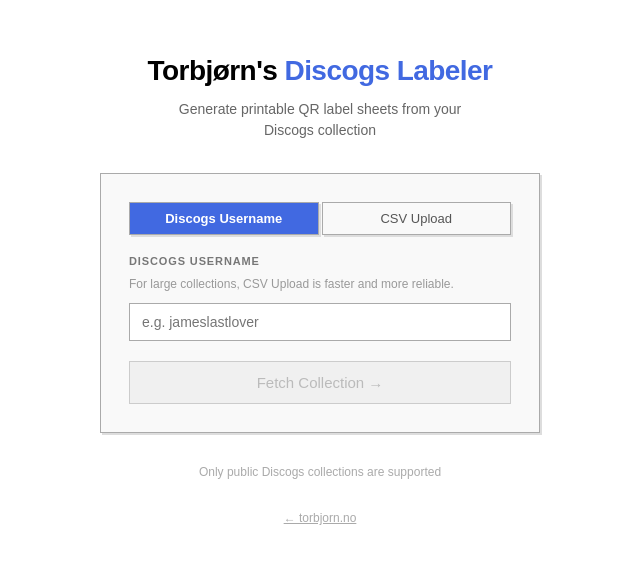
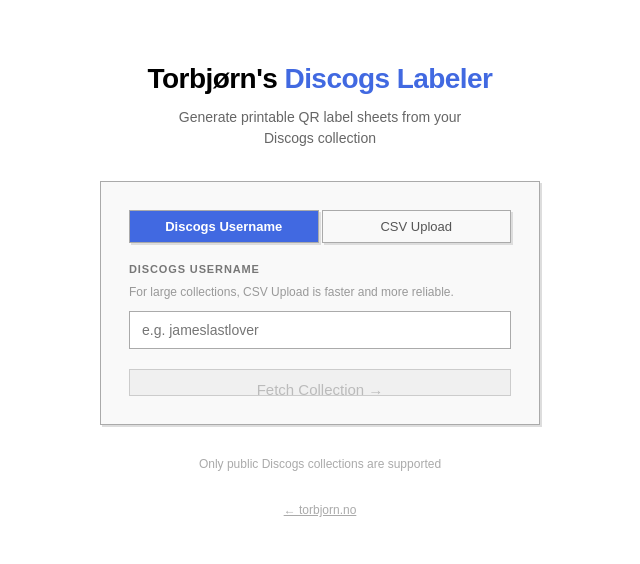
Before and after one commit to torbjornbp/discogs-labeler, a React (Vite) app: page / in a window 1280 px wide. Shown: the part 110-674 px from the top of the page, without its empty margins (320-960 px from the left). Built offline with nearby package versions, Linux system fonts and the light colour scheme; a web font is replaced by a local one.

Commit message:
Fix header element heights: explicit height on buttons, input, and selected count

```diff
--- a/src/index.css
+++ b/src/index.css
@@ -46,10 +46,12 @@
   border: 1px solid #aaa;
   box-shadow: 2px 2px #ddd;
   background: #f9f9f9;
-  padding: 5px 10px;
+  padding: 0 10px;
+  height: 27px;
   cursor: pointer;
   font-family: inherit;
   font-size: 13px;
+  line-height: 1;
   color: #000;
 }
 .btn:hover { background: royalblue; color: white; border-color: royalblue; box-shadow: 2px 2px #ddd; }
@@ -60,10 +62,12 @@
   box-shadow: 2px 2px #ddd;
   background: royalblue;
   color: white;
-  padding: 5px 10px;
+  padding: 0 10px;
+  height: 27px;
   cursor: pointer;
   font-family: inherit;
   font-size: 13px;
+  line-height: 1;
   font-weight: 700;
 }
 .btn-primary:hover { background: #2a2aff; border-color: #2a2aff; }
--- a/src/screens/SelectScreen.jsx
+++ b/src/screens/SelectScreen.jsx
@@ -46,13 +46,13 @@
           value={searchQ}
           onChange={(e) => setSearchQ(e.target.value)}
           placeholder="Search artist, title, year…"
-          style={{ padding: "5px 10px", background: "#fff", border: "1px solid #aaa", color: "#000", fontSize: 13, outline: "none", width: 220, marginLeft: "auto" }}
+          style={{ padding: "0 10px", height: 27, background: "#fff", border: "1px solid #aaa", color: "#000", fontSize: 13, lineHeight: 1, outline: "none", width: 220, marginLeft: "auto", WebkitAppearance: "none", appearance: "none" }}
           onFocus={(e) => (e.target.style.borderColor = "royalblue")}
           onBlur={(e) => (e.target.style.borderColor = "#aaa")}
         />
         <button className="btn" onClick={() => selectAll(filteredReleases)}>{filteredReleases.length < releases.length ? `All (${filteredReleases.length})` : "All"}</button>
         <button className="btn" onClick={clearAll}>None</button>
-        <span style={{ fontSize: 12, color: "royalblue", fontWeight: 700, fontFamily: "monospace", padding: "6px 10px", background: "#f9f9f9", border: "1px solid #aaa" }}>{selected.size} selected</span>
+        <span style={{ fontSize: 13, lineHeight: 1, color: "royalblue", fontWeight: 700, fontFamily: "monospace", padding: "0 10px", height: 27, display: "inline-flex", alignItems: "center", background: "#f9f9f9", border: "1px solid #aaa" }}>{selected.size} selected</span>
         {sortKey && (
           <span className="box" style={{ fontSize: 12, color: "#555", padding: "6px 10px", display: "flex", alignItems: "center", gap: 5 }}>
             Sorted by <strong style={{ color: "#000" }}>{COLUMNS.find((c) => c.key === sortKey)?.label}</strong> {sortDir === "asc" ? "↑" : "↓"}
```
